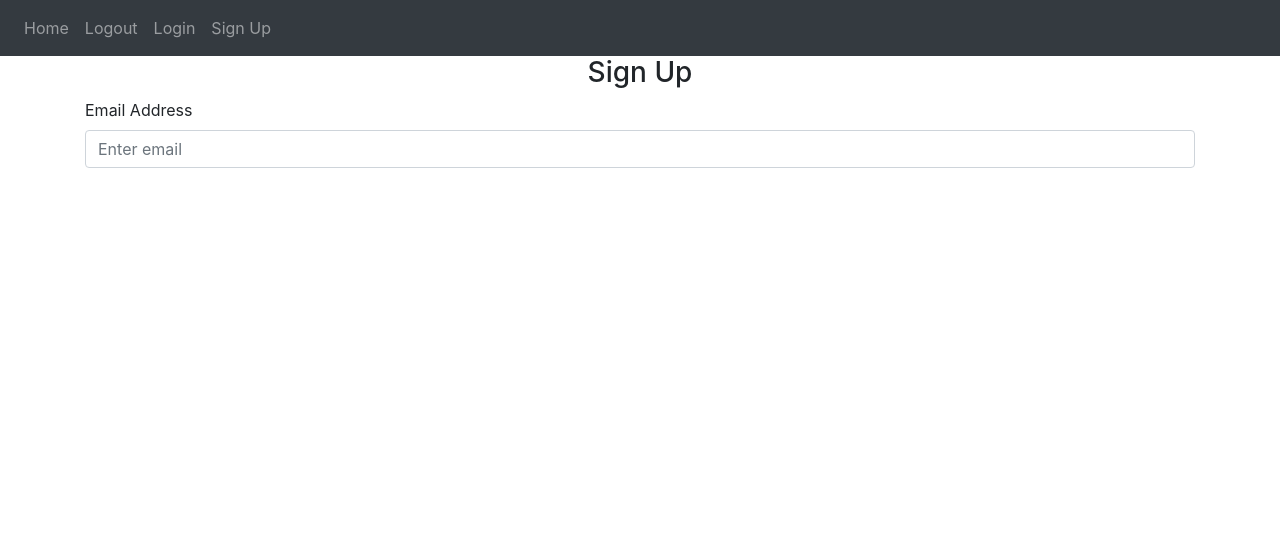
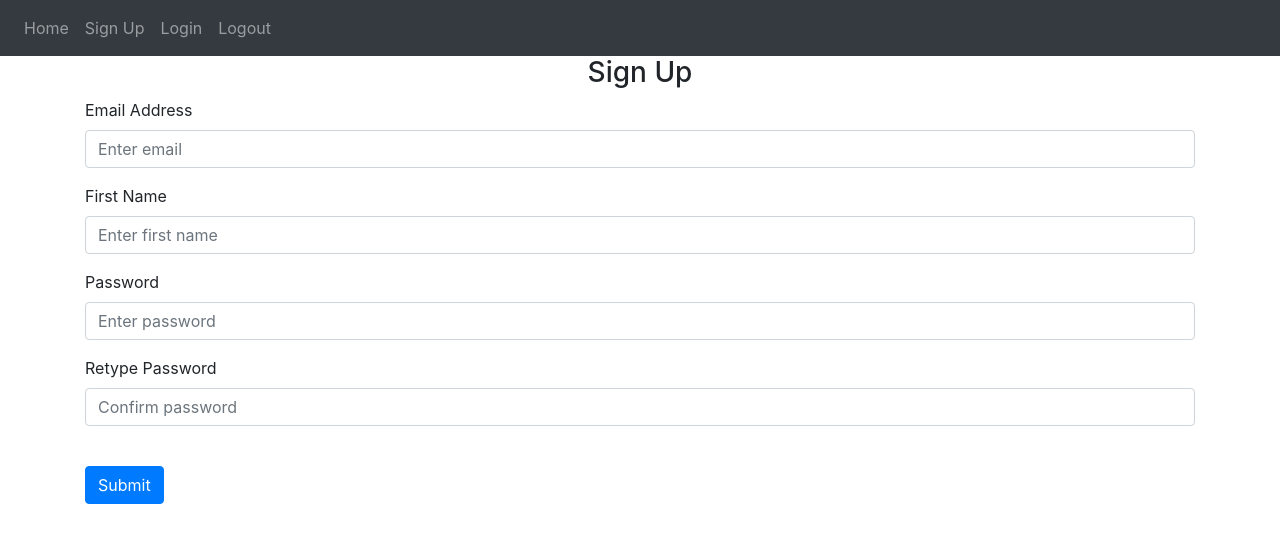
Before and after one commit to pat8901/THM-Webapp, a Flask app: page /sign-up in a window 1280 px wide. Shown: the top 543 px of the page. Run offline with Flask 2, Linux system fonts and the light colour scheme; some libraries are stand-ins or nearby versions.

Commit message:
Sign up page
implementing the signup page

```diff
--- a/website/templates/base.html
+++ b/website/templates/base.html
@@ -3,6 +3,7 @@
   <head>
     <meta charset="utf-8" />
     <meta name="viewport" content="width=device-width, initial-scale=1" />
+    <!-- Below link is where I get the CSS Framework "bootstrap" classes which allows me to use special classes-->
     <link
       rel="stylesheet"
       href="https://stackpath.bootstrapcdn.com/bootstrap/4.4.1/css/bootstrap.min.css"
@@ -30,9 +31,10 @@
       <div class="collapse navbar-collapse" id="navbar">
         <div class="navbar-nav">
           <a class="nav-item nav-link" id="home" href="/">Home</a>
+          <!-- I would prefer for signup page be emmbedded inside login page-->
+          <a class="nav-item nav-link" id="signUp" href="/sign-up">Sign Up</a>
+          <a class="nav-item nav-link" id="login" href="/login">Login</a>
           <a class="nav-item nav-link" id="logout" href="/logout">Logout</a>
-          <a class="nav-item nav-link" id="login" href="/login">Login</a>
-          <a class="nav-item nav-link" id="signUp" href="/sign-up">Sign Up</a>
         </div>
       </div>
     </nav>
--- a/website/templates/signUp.html
+++ b/website/templates/signUp.html
@@ -7,6 +7,19 @@
         <label for="email">Email Address</label>
         <input type="email" class="form-control" id="email" name="email" placeholder="Enter email">
     </div>
-
+    <div class="form-group">
+        <label for="firstName">First Name</label>
+        <input type="text" class="form-control" id="firstName" name="firstName" placeholder="Enter first name">
+    </div>
+    <div class="form-group">
+        <label for="password1">Password</label>
+        <input type="password" class="form-control" id="password1" name="password1" placeholder="Enter password">
+    </div>
+    <div class="form-group">
+        <label for="password2">Retype Password</label>
+        <input type="password" class="form-control" id="password2" name="password2" placeholder="Confirm password">
+    </div>
+    <br / >
+    <button type="submit" class="btn btn-primary">Submit</button>
 </form>
 {% endblock %}
```
